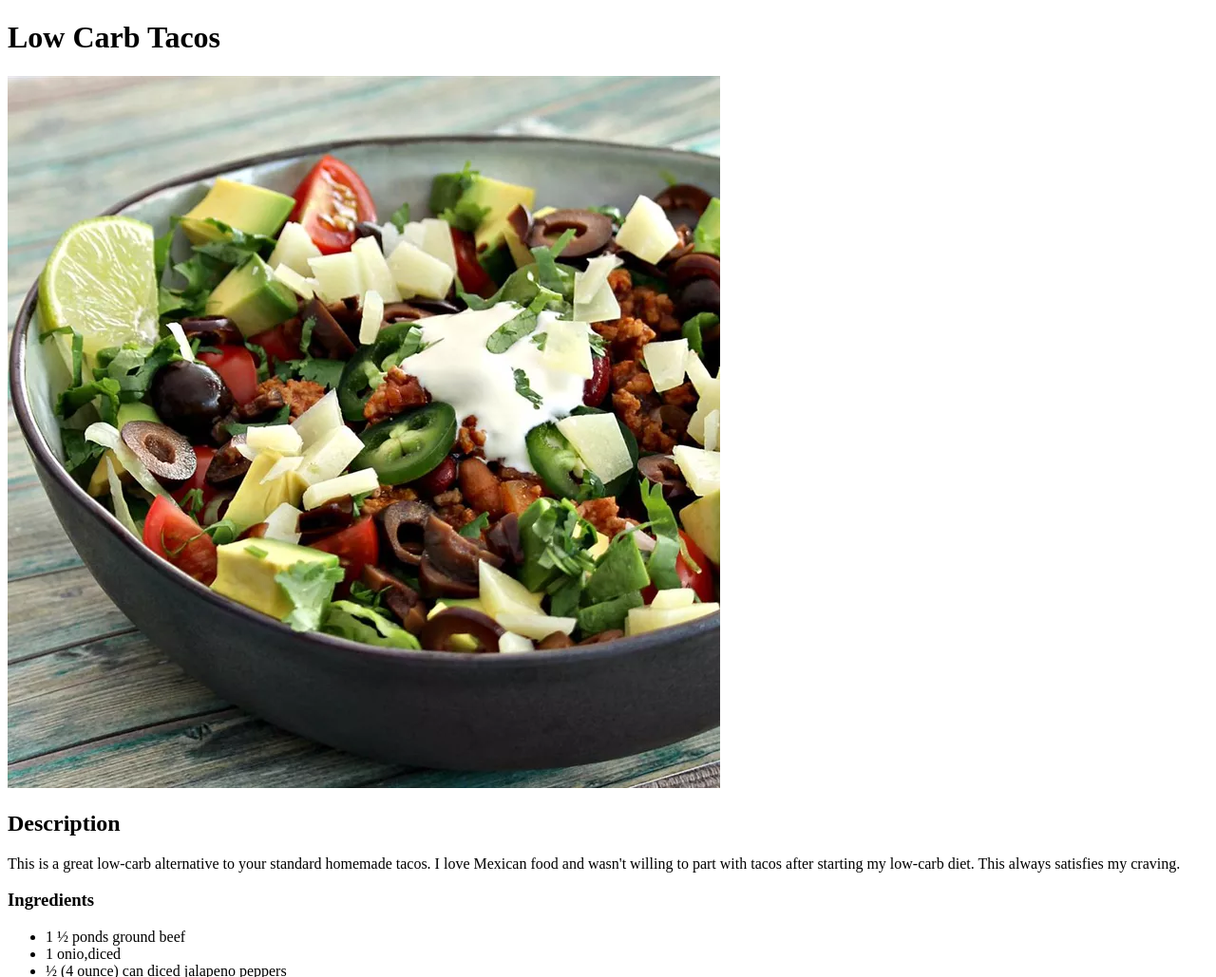
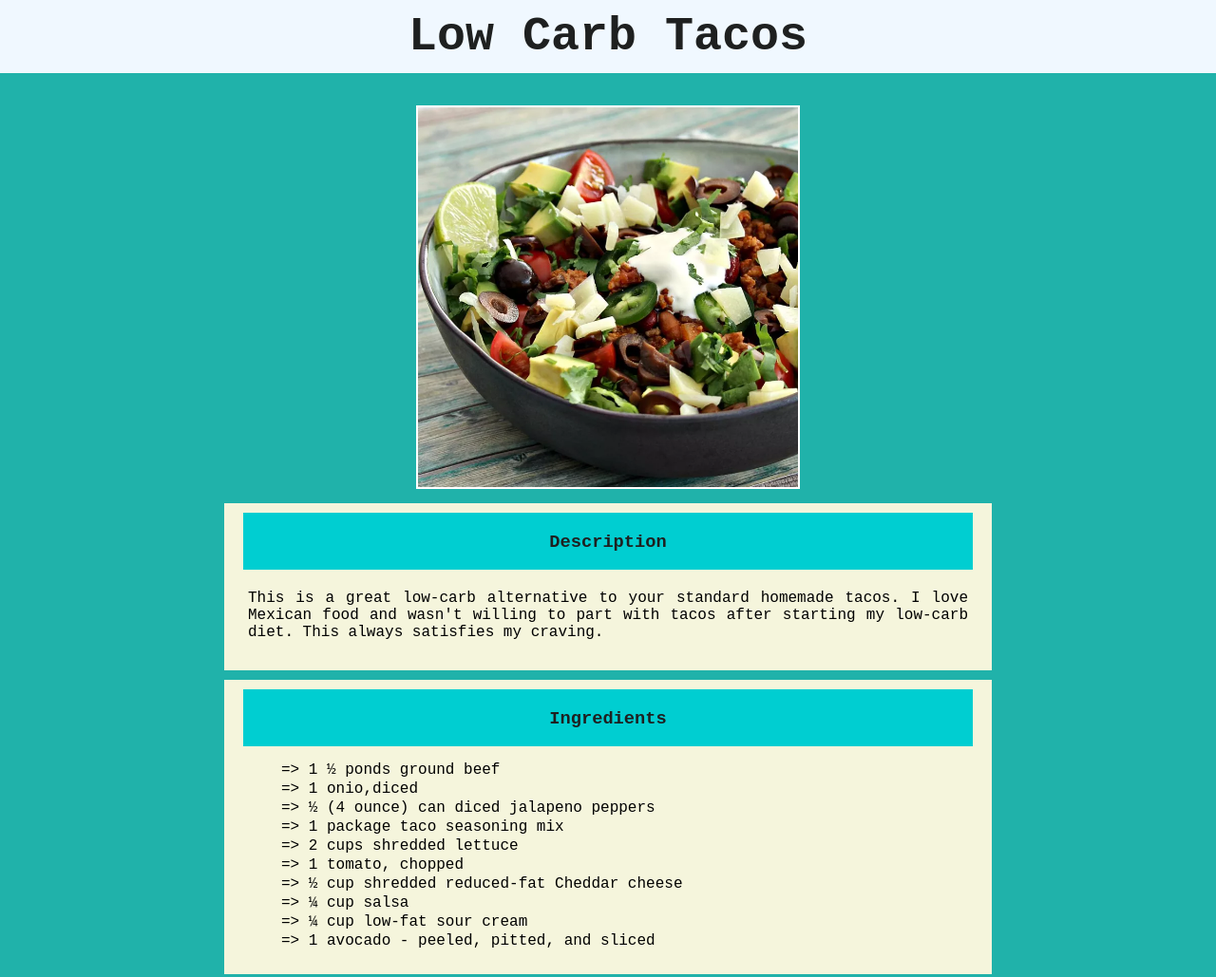
Before and after one commit to v-shakha/odin-recipes, a plain HTML site: page recipes/tacos.html in a window 1280 px wide. Shown: the top 1029 px of the page at 95% size. Drawn offline with Linux system fonts and the light colour scheme.

Commit message:
added css

```diff
--- a/recipes/tacos.html
+++ b/recipes/tacos.html
@@ -4,16 +4,22 @@
     <meta charset="UTF-8">
     <meta http-equiv="X-UA-Compatible" content="IE=edge">
     <meta name="viewport" content="width=device-width, initial-scale=1.0">
+    <link rel="stylesheet" href="../style.css">
     <title>Tacos</title>
 </head>
 <body>
     <h1>Low Carb Tacos</h1>
+    <div class="pic">
         <img src="tacospic.jpg" alt="Tacos Picture"><br/>
-    <h2>Description</h2>
+    </div>
+    <div class="desc">
+        <h3>Description</h3>
         <p>This is a great low-carb alternative to your standard homemade tacos.
             I love Mexican food and wasn't willing to part with tacos after starting my low-carb diet.
             This always satisfies my craving.
         </p>
+    </div>
+    <div class="ing">
         <h3>Ingredients</h3>
         <ul>
             <li>1 ½ ponds ground beef</li>
@@ -27,11 +33,15 @@
             <li>¼ cup low-fat sour cream</li>
             <li>1 avocado - peeled, pitted, and sliced</li>
         </ul>
+    </div>
+    <div class="steps">
         <h3>Steps</h3>
         <ol>
             <li>Cook and stir ground beef, onion, and jalapeno peppers together in a skillet over medium-high heat until meat is browned and crumbly, 7 to 10 minutes. Stir taco seasoning into meat mixture; bring to a simmer and cook until flavors combine, about 5 minutes.</li>
             <li>Stir meat mixture, shredded lettuce, tomato, Cheddar cheese, salsa, and sour cream together in a large bowl. Divide taco mixture among 4 bowls and top each with avocado slices.</li>
 
         </ol>
+    </div>
+
 </body>
 </html>
--- /dev/null
+++ b/style.css
@@ -0,0 +1,91 @@
+body{
+    background-color: lightseagreen;
+    font-family: "Courier New",monospace;
+    margin: auto;
+    box-sizing: border-box;
+}
+h1,h2,h3{
+    text-align: center;
+    color: rgb(30, 32, 32);
+}
+h1{
+    font-size: 50px;
+    background-color: aliceblue;
+    /* margin: 20px; */
+    padding: 10px;
+    margin-top: 0px;
+}
+p{
+    text-align: justify;
+}
+.recipes{
+    background-color:brown;
+    padding: 5px;
+    width: 30%;
+    margin: auto;
+}
+.recipes .top{
+    width: 100%;
+    height: 30px;
+    background-color: wheat;
+}
+
+.recipes a{
+    color: lightblue;
+    text-decoration: none;
+}
+.recipes li{
+    list-style-type: none;
+    /* height: 20px; */
+    font-size: 20px;
+    text-align: center;
+}
+.recipes li::before{
+    content: "<3 ";
+}
+.lines{
+    color: wheat;
+    margin-top: 2px;
+}
+
+/* recipes */
+.desc, .ing, .steps{
+    background-color: beige;
+    padding: 10px 20px;
+    /* margin: 5px 20px 10px 20px; */
+    margin: auto;
+    width: 60%;
+    text-align: center;
+    margin-bottom: 10px;
+}
+.desc p{
+    padding: 5px;
+}
+.pic{
+    text-align: center;
+    margin-bottom: 10px;
+}
+.pic img{
+    width: 400px;
+    border: 2px solid white
+}
+.ing li{
+    list-style-type: none;
+    text-align: left;
+    margin-bottom: 2px;
+}
+.ing li::before{
+    content: "=> "
+}
+.steps li{
+    margin-bottom: 5px;
+    text-align: left;
+}
+.desc h3, .steps h3, .ing h3{
+    background-color:darkturquoise;
+    height: 30px;
+    padding: 10px;
+    /* vertical-align: middle; */
+    margin: auto;
+    padding-top: 20px;
+}
```
Also changed, not shown: index.html (+12 -5 lines), recipes/chickenzoodle.html (+13 -2 lines), recipes/macandcheese.html (+12 -2 lines). Lines whose indentation alone changed are shown as unchanged.
